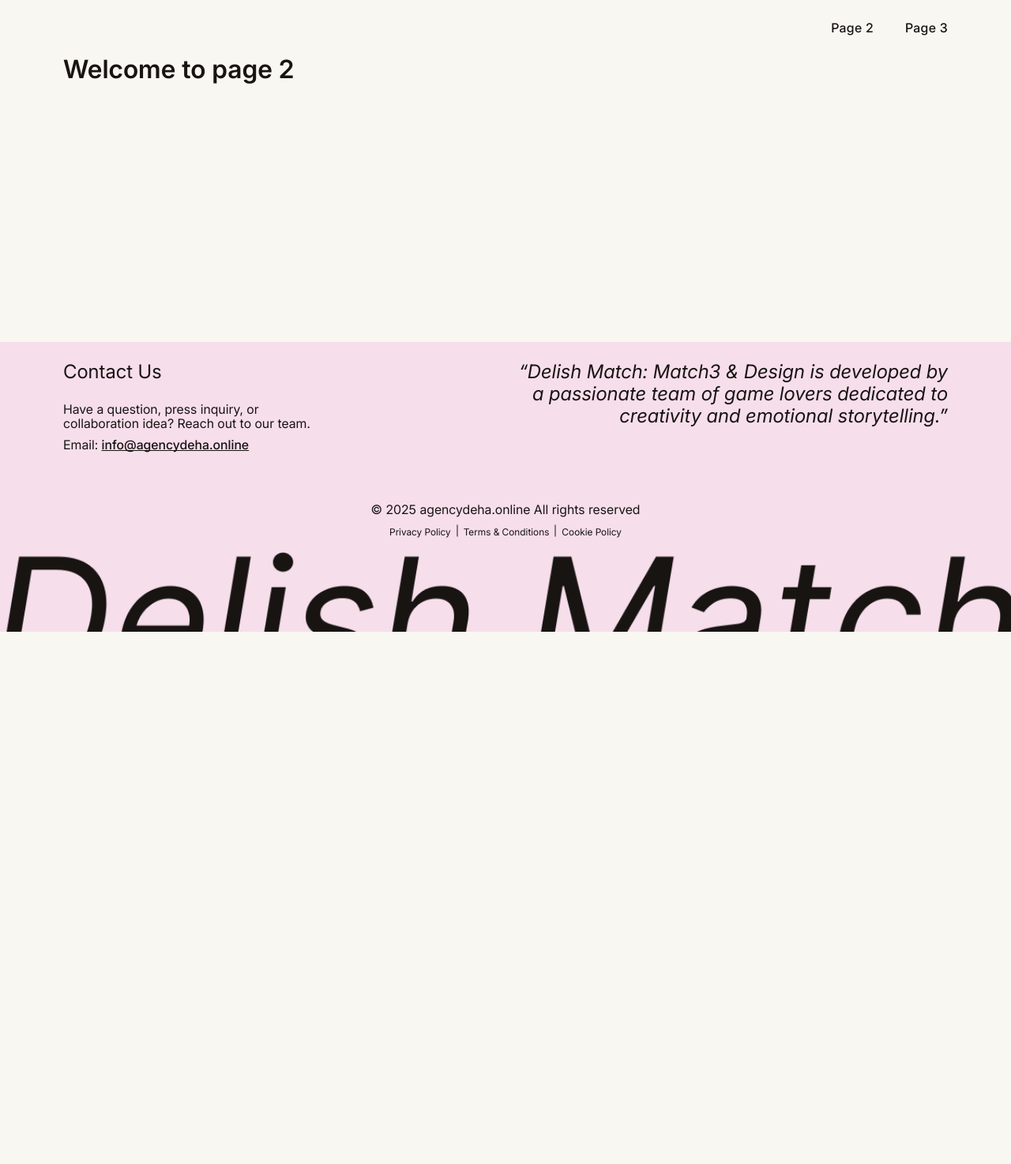
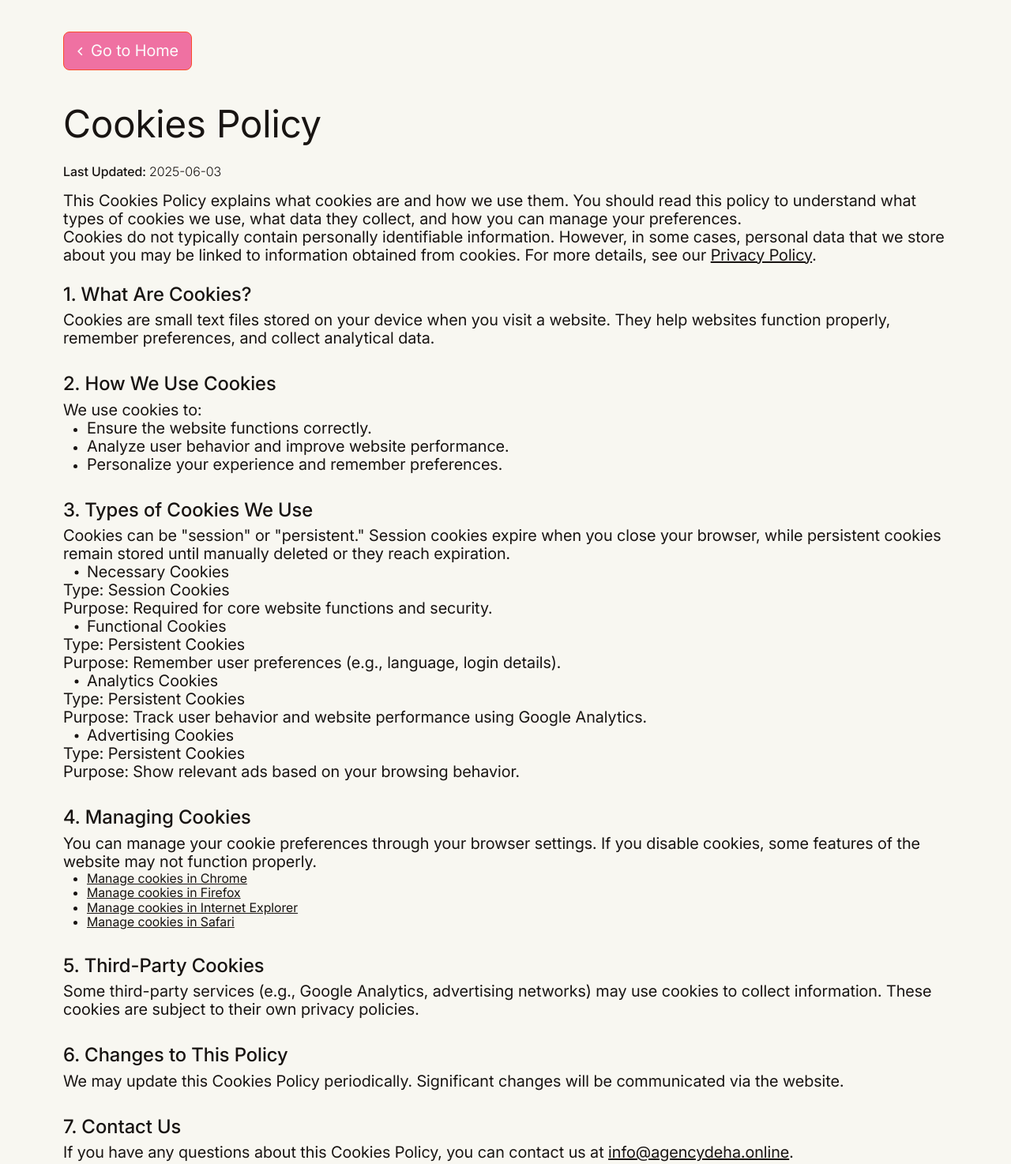
Before and after one commit to Vyacheslav-Chop/STP-9492, a website built with Vite: page src/cookie-policy.html in a window 1280 px wide. Shown: the top 1474 px of the page at 79% size. Before the commit the page ends 800 px from the top, so only its background shows below. Built offline with nearby package versions, Linux system fonts and the light colour scheme.

Commit message:
add legal pages

```diff
--- a/src/cookie-policy.html
+++ b/src/cookie-policy.html
@@ -14,15 +14,10 @@
     <link rel="stylesheet" href="./css/styles.css" />
   </head>
   <body>
-    <load src="./partials/header.html" />
+    <load src="./partials/legal-header.html" />
 
     <main>
-      <div class="container">
-        <h1 class="main-title">
-          <span class="main-title-gradient">Welcome</span> to page 2
-        </h1>
-
-      </div>
+      <load src="./partials/cookie.html" />
     </main>
 
     <load src="./partials/footer.html" />
--- a/src/css/legal-header.css
+++ b/src/css/legal-header.css
@@ -0,0 +1,32 @@
+.legal-header {
+  padding-top: 24px;
+  padding-bottom: 16px;
+}
+
+.legal-link-header {
+  display: flex;
+  align-items: center;
+  justify-content: center;
+  gap: 8px;
+  padding: 12px 16px;
+  border: 1px solid #fc4c2a;
+  border-radius: 8px;
+  background-color: #ef71a2;
+  max-width: 163px;
+}
+
+.nav-home-icon {
+  fill: #fcfcfc;
+}
+
+.legal-link-text {
+  color: #fcfcfc;
+  font-size: 20px;
+}
+
+@media screen and (min-width: 1200px) {
+  .legal-header {
+    padding-top: 40px;
+    padding-bottom: 20px;
+  }
+}
--- a/src/css/legal.css
+++ b/src/css/legal.css
@@ -0,0 +1,107 @@
+.legal-section {
+  padding-top: 16px;
+  padding-bottom: 24px;
+}
+
+.legal-main-title {
+  font-weight: 400;
+  font-size: 32px;
+  margin-bottom: 24px;
+}
+
+.legal-data {
+  font-weight: 500;
+  font-size: 16px;
+  margin-bottom: 24px;
+}
+
+.update-date {
+  font-weight: 300;
+}
+
+.margin {
+  margin-bottom: 24px;
+}
+
+.legal-list {
+  display: flex;
+  flex-direction: column;
+  gap: 24px;
+}
+
+.legal-title {
+  font-weight: 500;
+  font-size: 20px;
+  margin-bottom: 8px;
+}
+
+.first-text {
+  padding-left: 24px;
+  position: relative;
+}
+
+.first-text::before {
+  content: '';
+  width: 4px;
+  height: 4px;
+  border-radius: 50%;
+  background-color: #181412;
+  position: absolute;
+  left: 12px;
+  top: 50%;
+  transform: translate(-50%, -50%);
+  box-shadow: 0 0 0 0.5px #181412;
+}
+
+.legal-text-list {
+  list-style: disc;
+  padding-left: 24px;
+}
+
+.legal-link {
+  text-decoration: underline;
+}
+
+@media screen and (min-width: 1200px) {
+  .legal-section {
+    padding-top: 20px;
+    padding-bottom: 40px;
+  }
+
+  .legal-main-title {
+    font-size: 48px;
+  }
+
+  .legal-data {
+    margin-bottom: 16px;
+  }
+
+  .legal-text {
+    font-size: 20px;
+  }
+
+  .margin {
+    margin-bottom: 24px;
+  }
+
+  .legal-list {
+    gap: 32px;
+  }
+
+  .legal-title {
+    font-size: 24px;
+  }
+
+  .first-text {
+    padding-left: 30px;
+  }
+
+  .first-text::before {
+    left: 15px;
+    transform: translateY(-50%);
+  }
+
+  .legal-text-list {
+    padding-left: 30px;
+  }
+}
--- a/src/css/reset.css
+++ b/src/css/reset.css
@@ -15,7 +15,7 @@
 }
 
 a {
-  color: currentColor;
+  color: #181412;
   text-decoration: none;
 }
 
--- a/src/css/styles.css
+++ b/src/css/styles.css
@@ -22,3 +22,4 @@
 @import url('./community.css');
 @import url('./legal.css');
 @import url('./footer.css');
+@import url('./legal-header.css');
--- /dev/null
+++ b/src/partials/cookie.html
@@ -0,0 +1,148 @@
+<section class="legal-section">
+  <div class="container">
+    <h1 class="legal-main-title">Cookies Policy</h1>
+    <p class="legal-data">
+      Last Updated:
+      <time class="update-date" datetime="2025-06-03">2025-06-03</time>
+    </p>
+    <p class="legal-text">
+      This Cookies Policy explains what cookies are and how we use them. You
+      should read this policy to understand what types of cookies we use, what
+      data they collect, and how you can manage your preferences.
+    </p>
+    <p class="legal-text margin">
+      Cookies do not typically contain personally identifiable information.
+      However, in some cases, personal data that we store about you may be
+      linked to information obtained from cookies. For more details, see our
+      <a href="./privacy-policy.html" class="legal-link">Privacy Policy</a>.
+    </p>
+    <ul class="legal-list">
+      <li class="legal-item">
+        <h2 class="legal-title">1. What Are Cookies?</h2>
+        <p class="legal-text">
+          Cookies are small text files stored on your device when you visit a
+          website. They help websites function properly, remember preferences,
+          and collect analytical data.
+        </p>
+      </li>
+      <li class="legal-item">
+        <h2 class="legal-title">2. How We Use Cookies</h2>
+        <p class="legal-text">We use cookies to:</p>
+        <ul class="legal-text-list">
+          <li class="legal-text-item">
+            <p class="legal-text">Ensure the website functions correctly.</p>
+          </li>
+          <li class="legal-text-item">
+            <p class="legal-text">
+              Analyze user behavior and improve website performance.
+            </p>
+          </li>
+          <li class="legal-text-item">
+            <p class="legal-text">
+              Personalize your experience and remember preferences.
+            </p>
+          </li>
+        </ul>
+      </li>
+      <li class="legal-item">
+        <h2 class="legal-title">3. Types of Cookies We Use</h2>
+        <p class="legal-text">
+          Cookies can be "session" or "persistent." Session cookies expire when
+          you close your browser, while persistent cookies remain stored until
+          manually deleted or they reach expiration.
+        </p>
+        <div class="legal-inner">
+          <p class="legal-text first-text">Necessary Cookies</p>
+          <p class="legal-text">Type: Session Cookies</p>
+          <p class="legal-text">
+            Purpose: Required for core website functions and security.
+          </p>
+          <p class="legal-text first-text">Functional Cookies</p>
+          <p class="legal-text">Type: Persistent Cookies</p>
+          <p class="legal-text">
+            Purpose: Remember user preferences (e.g., language, login details).
+          </p>
+          <p class="legal-text first-text">Analytics Cookies</p>
+          <p class="legal-text">Type: Persistent Cookies</p>
+          <p class="legal-text">
+            Purpose: Track user behavior and website performance using Google
+            Analytics.
+          </p>
+          <p class="legal-text first-text">Advertising Cookies</p>
+          <p class="legal-text">Type: Persistent Cookies</p>
+          <p class="legal-text">
+            Purpose: Show relevant ads based on your browsing behavior.
+          </p>
+        </div>
+      </li>
+      <li class="legal-item">
+        <h2 class="legal-title">4. Managing Cookies</h2>
+        <p class="legal-text">
+          You can manage your cookie preferences through your browser settings.
+          If you disable cookies, some features of the website may not function
+          properly.
+        </p>
+        <ul class="legal-text-list">
+          <li class="legal-text-item">
+            <a
+              rel="noopener noreferrer"
+              target="_blank"
+              href=""
+              class="legal-link"
+              >Manage cookies in Chrome
+            </a>
+          </li>
+          <li class="legal-text-item">
+            <a
+              rel="noopener noreferrer"
+              target="_blank"
+              href=""
+              class="legal-link"
+              >Manage cookies in Firefox
+            </a>
+          </li>
+          <li class="legal-text-item">
+            <a
+              rel="noopener noreferrer"
+              target="_blank"
+              href=""
+              class="legal-link"
+              >Manage cookies in Internet Explorer
+            </a>
+          </li>
+          <li class="legal-text-item">
+            <a
+              rel="noopener noreferrer"
+              target="_blank"
+              href=""
+              class="legal-link"
+              >Manage cookies in Safari
+            </a>
+          </li>
+        </ul>
+      </li>
+      <li class="legal-item">
+        <h2 class="legal-title">5. Third-Party Cookies</h2>
+        <p class="legal-text">
+          Some third-party services (e.g., Google Analytics, advertising
+          networks) may use cookies to collect information. These cookies are
+          subject to their own privacy policies.
+        </p>
+      </li>
+      <li class="legal-item">
+        <h2 class="legal-title">6. Changes to This Policy</h2>
+        <p class="legal-text">
+          We may update this Cookies Policy periodically. Significant changes
+          will be communicated via the website.
+        </p>
+      </li>
+      <li class="legal-item">
+        <h2 class="legal-title">7. Contact Us</h2>
+        <p class="legal-text">
+          If you have any questions about this Cookies Policy, you can contact
+          us at <a href="mailto:info@agencydeha.online" class="legal-link">info@agencydeha.online</a>.
+        </p>
+      </li>
+    </ul>
+  </div>
+</section>
--- a/src/partials/legal-header.html
+++ b/src/partials/legal-header.html
@@ -1,10 +1,10 @@
-<header>
+<header class="legal-header">
   <div class="container">
-    <a href="./index.html">
-      <svg class="nav-home-icon" width="40" height="40">
+    <a href="./index.html" class="legal-link-header">
+      <svg class="nav-home-icon" width="10" height="20">
         <use href="/img/sprite.svg#chevron"></use>
       </svg>
-      <span>Go to Home</span>
+      <span class="legal-link-text">Go to Home</span>
     </a>
   </div>
 </header>
```
Also changed, not shown: src/partials/privacy.html (added, +164 -0 lines), src/partials/terms.html (added, +156 -0 lines), src/privacy-policy.html (+2 -7 lines), src/terms-and-conditions.html (+2 -7 lines).
